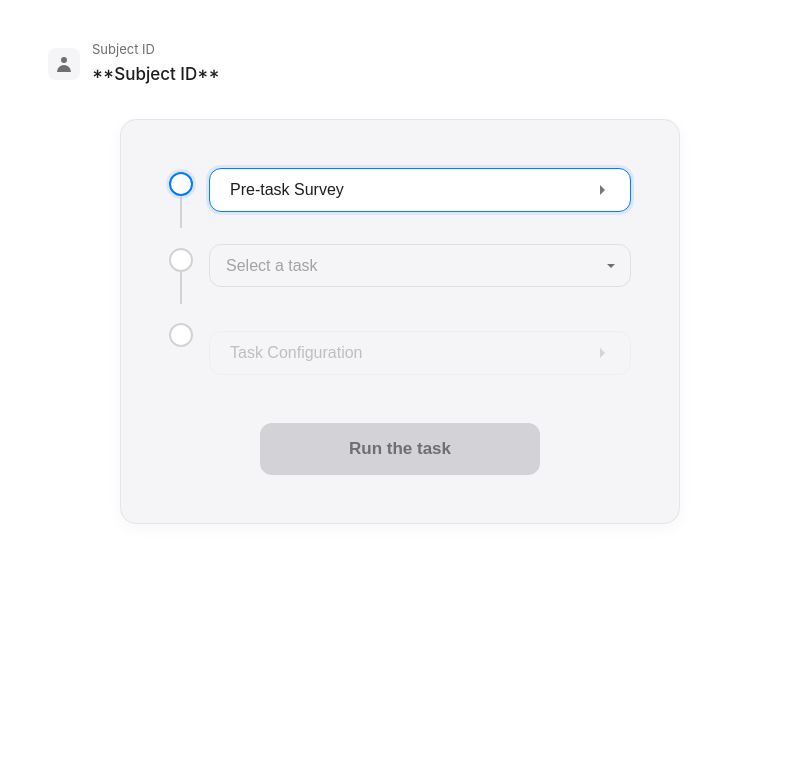
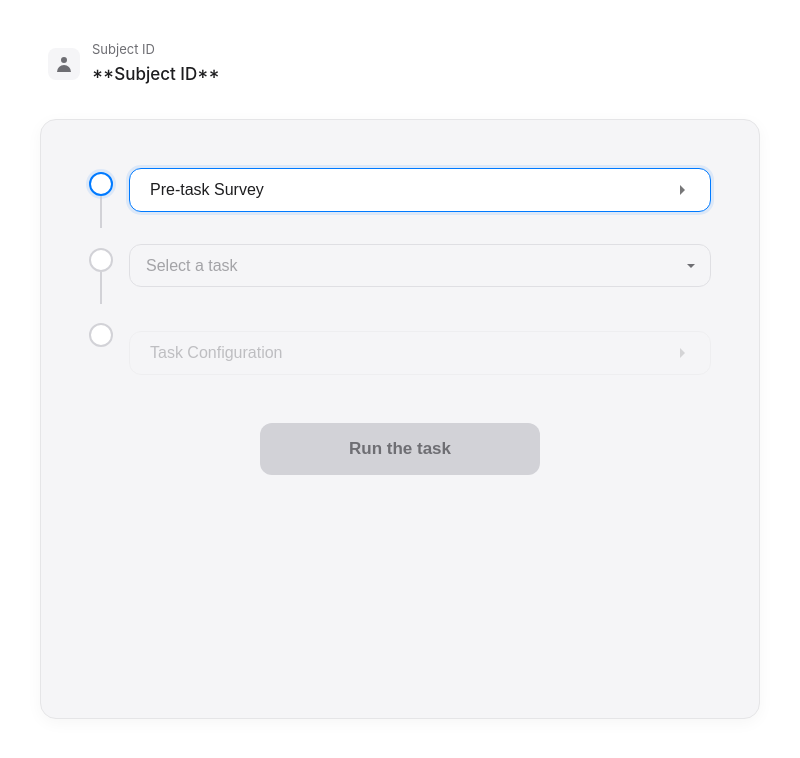
Before and after one commit to Oiggy/oats-app, an Electron app: page src/renderer/pages/dashboard.html in a window 800 px wide. Drawn offline with Linux system fonts and the light colour scheme.

Commit message:
Update dashboard.css

```diff
--- a/src/renderer/styles/dashboard.css
+++ b/src/renderer/styles/dashboard.css
@@ -92,7 +92,8 @@ body {
     border-radius: 16px;
     padding: 48px;
     width: 100%;
-    max-width: 560px;
+    max-width: 900px;        /* Increased width */
+    min-height: 600px;       /* Added minimum height */
     display: flex;
     flex-direction: column;
     align-items: center;
```
